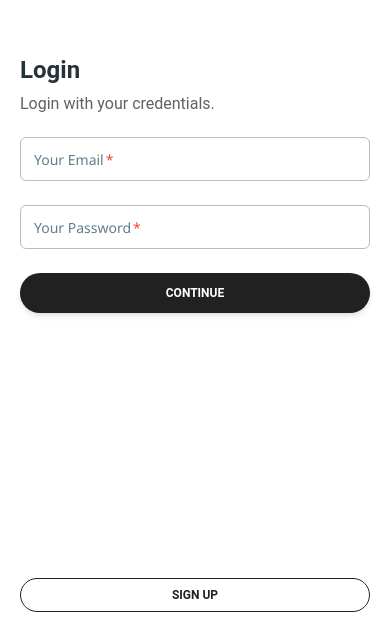
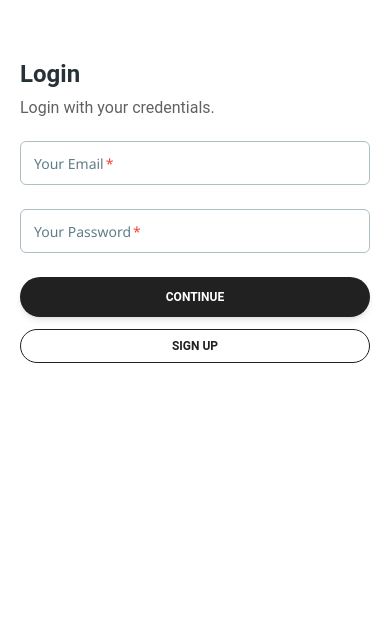
Before and after one commit to avalon-artisans/wallet-front, a Next.js app: page / in a window 390 px wide. Shown: the part 212-844 px from the top of the page. Built offline with nearby package versions, Linux system fonts and the light colour scheme.

Commit message:
feat(auth): adjust signup button next to continue in smaller screens

```diff
--- a/components/auth/LoginForm.tsx
+++ b/components/auth/LoginForm.tsx
@@ -82,11 +82,11 @@
           />
         </div>
 
-        <div className="flex flex-row">
+        <div className="flex flex-col-reverse md:flex-row">
           <Button
             variant="outlined"
             size="sm"
-            className="hidden md:block w-full rounded-full mr-5"
+            className="flex w-full rounded-full mt-3 md:mt-0 md:mr-5 items-center justify-center"
             onClick={handleSignUpButtonClick}
           >
             {  "Sign up" }
@@ -94,9 +94,9 @@
           <Button
             type="submit"
             variant="filled"
-            className="w-full rounded-full"
+            className="flex w-full rounded-full items-center justify-center"
           >
-            Continue
+            { "Continue" }
           </Button>
         </div>
       </form>
--- a/pages/index.tsx
+++ b/pages/index.tsx
@@ -27,16 +27,6 @@
               <LoginForm />
             </div>
           </div>
-          <div className="md:hidden flex flex-col px-5 pb-5 lg:pt-5 justify-center items-center w-screen">
-            <Button
-              variant="outlined"
-              size="sm"
-              className="w-full rounded-full"
-              onClick={handleSignUpButtonClick}
-            >
-              {  "Sign up" }
-            </Button>
-          </div>
         </div>
       </div>
     </main>
```
